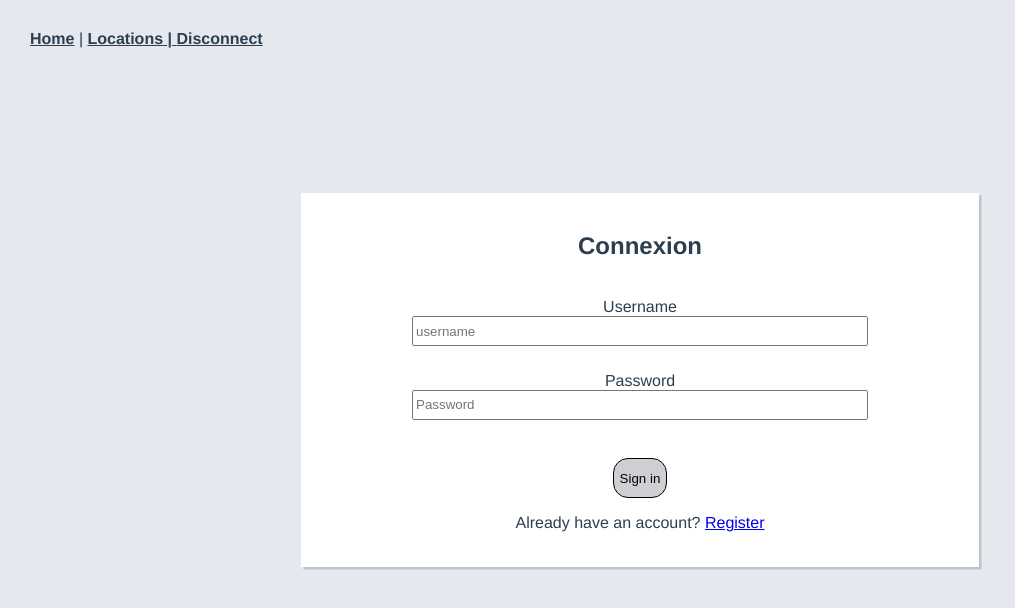
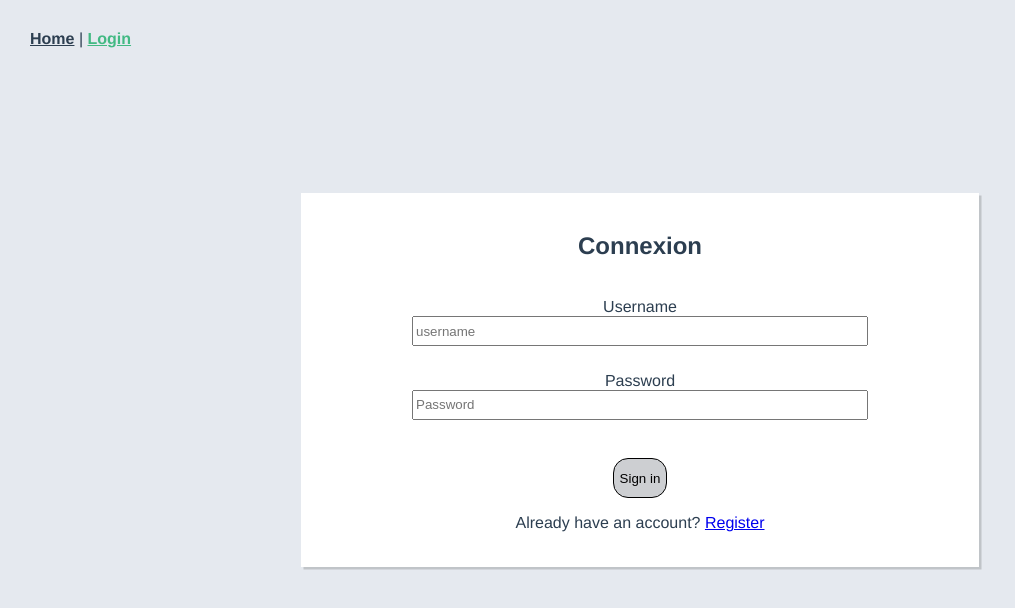
Before and after one commit to Pierre-Brieuc/frontend_to_deploy, a Vue app: page /login in a window 1280 px wide. Shown: the top 608 px of the page, without its empty margins (0-1015 px from the left). Built offline with nearby package versions, Linux system fonts and the light colour scheme.

Commit message:
Cookies to localstorage

```diff
--- a/src/App.vue
+++ b/src/App.vue
@@ -9,17 +9,15 @@
 </template>
 
 <script>
-import Cookies from 'js-cookie'
-
 export default {
   data () {
     return {
-      token: Cookies.get('token')
+      token: localStorage.getItem('token')
     }
   },
   methods: {
     isTokenEmpty () {
-      if (Cookies.get('token') === null) {
+      if (localStorage.getItem('token') === null) {
         return false
       } else {
         return true
--- a/src/views/AddLocationsView.vue
+++ b/src/views/AddLocationsView.vue
@@ -122,8 +122,6 @@
   </template>
 <script>
 import axios from 'axios'
-import Cookies from 'js-cookie'
-
 const API_URL = 'https://backend-project-web-app.onrender.com/locations/'
 
 export default {
@@ -139,7 +137,7 @@ export default {
       annee: '',
       nom_realisateur: '',
       sourceLocationID: '',
-      token: Cookies.get('token')
+      token: localStorage.getItem('token')
     }
   },
   methods: {
@@ -163,7 +161,7 @@ export default {
           __v: 0
         }, {
           headers: {
-            Authorization: `Bearer ${Cookies.get('token')}`
+            Authorization: `Bearer ${localStorage.getItem('token')}`
           }
         })
         .then(response => {
@@ -174,7 +172,7 @@ export default {
           console.log(error)
           console.log(error.message)
           console.log(this.token)
-          console.log(Cookies.get('user'))
+          console.log(localStorage.getItem('user'))
         })
     }
   }
--- a/src/views/DisconnectView.vue
+++ b/src/views/DisconnectView.vue
@@ -6,14 +6,12 @@
 </template>
 
 <script>
-import Cookies from 'js-cookie'
-
 export default {
   name: 'DisconnectView',
   computed: {
     disconnect () {
-      Cookies.remove('token')
-      Cookies.remove('count')
+      localStorage.removeItem('token')
+      localStorage.removeItem('count')
       location.reload()
       return 0
     }
--- a/src/views/LocationsView.vue
+++ b/src/views/LocationsView.vue
@@ -50,12 +50,10 @@
 
 <script>
 import axios from 'axios'
-import Cookies from 'js-cookie'
-
 export default {
   data () {
     return {
-      token: Cookies.get('token'),
+      token: localStorage.getItem('token'),
       movies: [],
       currentPage: 1,
       perPage: 10,
@@ -74,10 +72,10 @@ export default {
     if (this.isTokenEmpty()) {
       this.$router.push('/login')
     }
-    if (Cookies.get('count') < 1) {
+    if (localStorage.getItem('count') < 1) {
       location.reload()
     }
-    Cookies.set('count', 1)
+    localStorage.setItem('count', 1)
     axios.get('https://backend-project-web-app.onrender.com/locations/', {
       headers: {
         Authorization: `Bearer ${this.token}`
@@ -105,7 +103,7 @@ export default {
       }
     },
     isTokenEmpty () {
-      if (Cookies.get('token') === null) {
+      if (localStorage.getItem('token') === null) {
         return true
       } else {
         return false
@@ -115,7 +113,7 @@ export default {
       const API_URL = 'https://backend-project-web-app.onrender.com/locations/' + movie._id
       axios.delete(API_URL, {
         headers: {
-          Authorization: `Bearer ${Cookies.get('token')}`
+          Authorization: `Bearer ${localStorage.getItem('token')}`
         }
       })
         .then(response => {
@@ -127,7 +125,7 @@ export default {
           console.log(error)
           console.log(movie._id)
           console.log(this.token)
-          console.log(Cookies.get('user'))
+          console.log(localStorage.getItem('user'))
           console.log(API_URL)
         })
     },
--- a/src/views/LoginView.vue
+++ b/src/views/LoginView.vue
@@ -38,7 +38,6 @@
 </template>
 <script>
 import axios from 'axios'
-import Cookies from 'js-cookie'
 const API_URL = 'https://backend-project-web-app.onrender.com/users/login/'
 
 export default {
@@ -57,10 +56,10 @@ export default {
       })
         .then(response => {
           console.log(JSON.stringify(response.config))
-          Cookies.set('token', response.data.jwt)
-          Cookies.set('user', response.config.data)
-          console.log(Cookies.get('token'))
-          Cookies.set('count', 0)
+          localStorage.setItem('token', response.data.jwt)
+          localStorage.setItem('user', response.config.data)
+          console.log(localStorage.getItem('token'))
+          localStorage.setItem('count', 0)
           this.$router.push('/locations')
         })
         .catch(error => {
```
